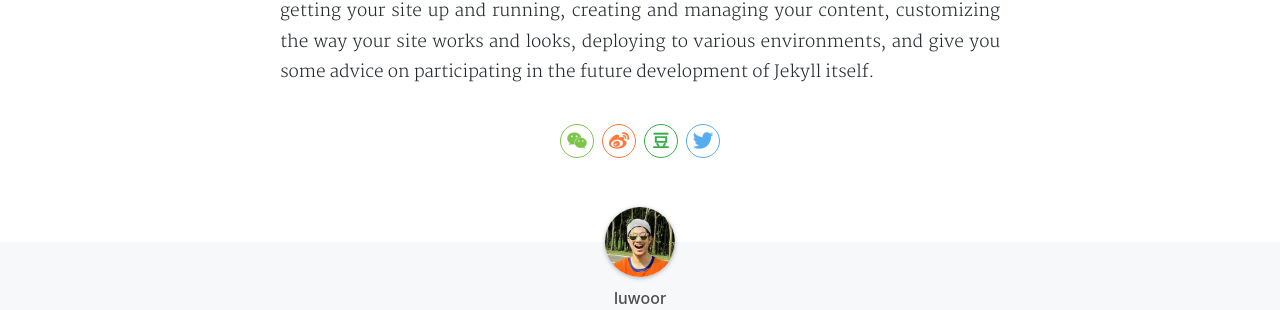
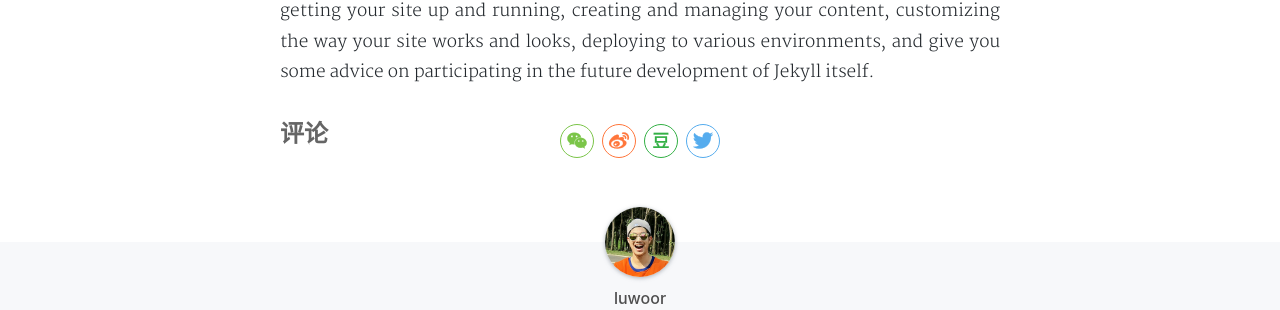
Before and after one commit to luwoor/luwoor.github.io, a Jekyll site: the page built from _posts/2017-04-18-hello-jekyll.md, in a window 1280 px wide and 1330 px high. Shown: the part 630-940 px from the top of the window. Built offline with Jekyll 4.4.1, drawn with Linux system fonts in a browser that asks for light colours; nearby versions of some CDN libraries; comment, search, counter and statistics services are not loaded; a style sheet for code colours, icons or effects is not loaded.

Commit message:
Update post.html

```diff
--- a/_layouts/post.html
+++ b/_layouts/post.html
@@ -46,7 +46,17 @@
       <div class="social-share"></div>
     </div>
     {% endif %}
+        <!--增加引入comments的代码 -->
+    {% if site.gitalk_shortname %}
+    <section class="post-footer-item comment">
+      <h2 id="comments">评论</h2>
+      {% include comments.html %}
+    </section>
+    {% endif %}
+  </section>
   </div>
+
+
 
   <section class="author-detail">
     <section class="post-footer-item author-card">
```
